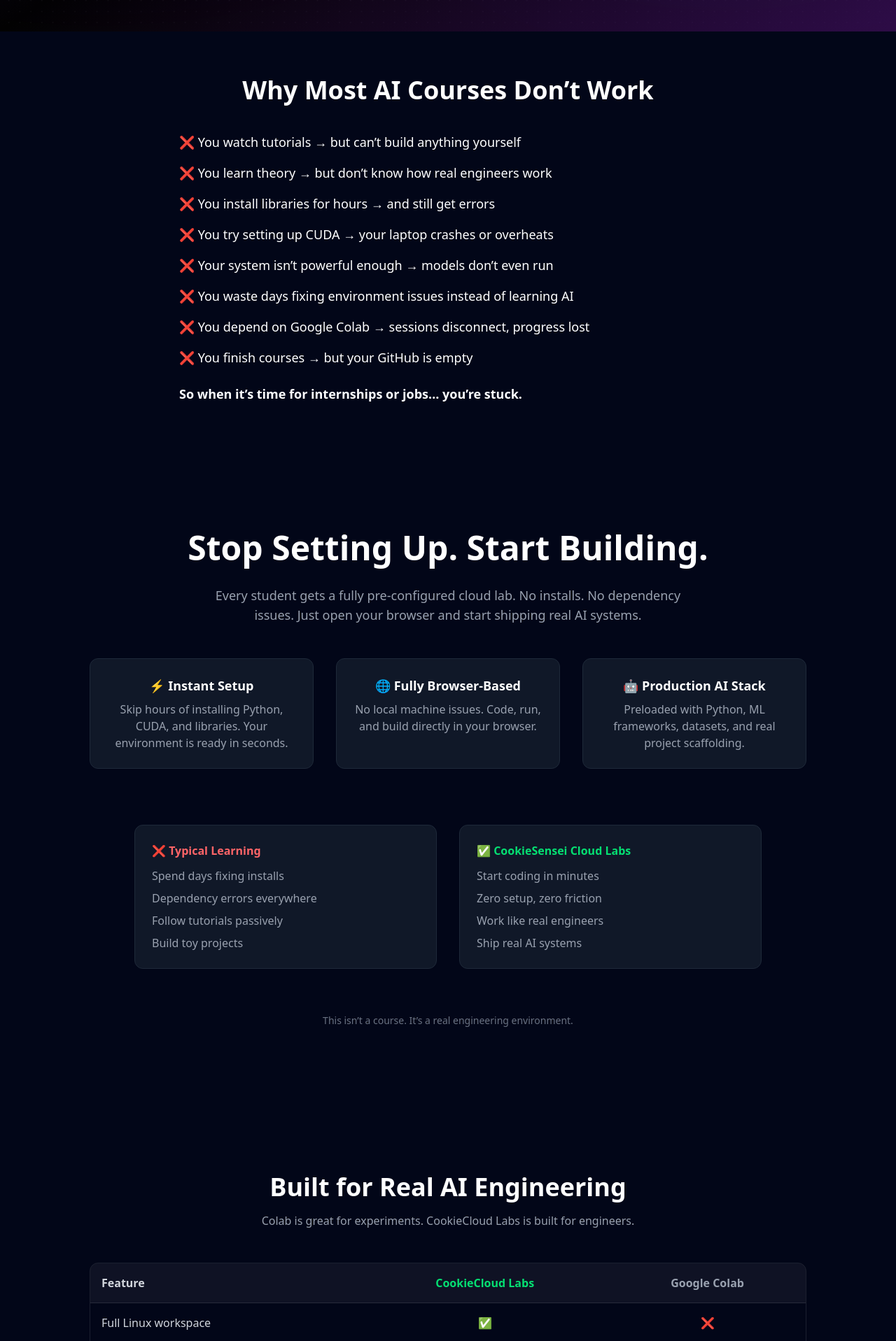
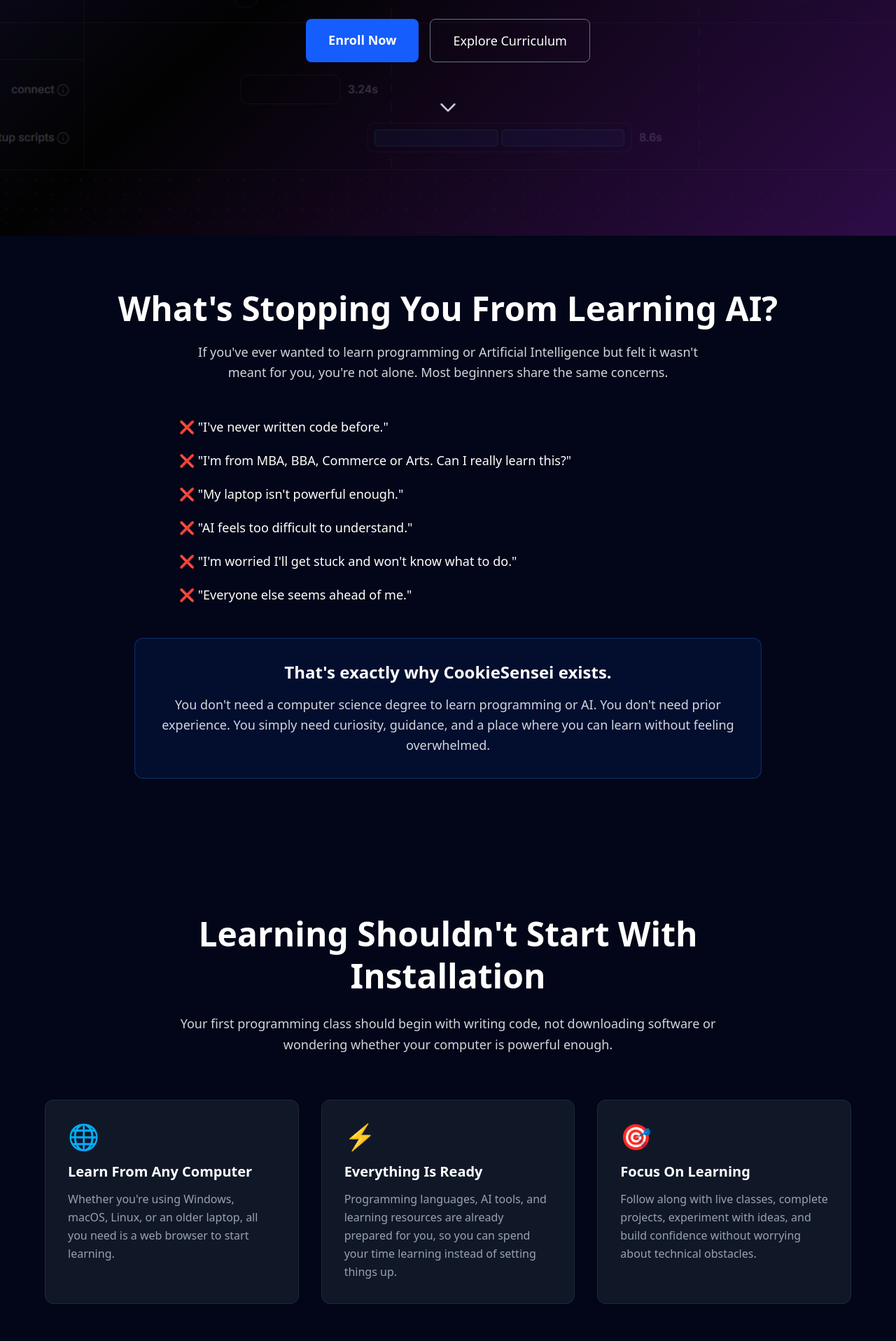
Before and after one commit to cookieSensei/cookiecloudlabs, a Next.js app: page / in a window 1280 px wide. Shown: the part 883-2800 px from the top of the page at 70% size. Built offline with nearby package versions, Linux system fonts and the light colour scheme.

Commit message:
feat: redesign homepage for beginner AI learners

```diff
--- a/app/page.tsx
+++ b/app/page.tsx
@@ -1,24 +1,10 @@
 import Hero from "@/components/Hero";
-// import About from "@/components/About";
+import Pain from "@/components/Pain";
+import CloudLabs from "@/components/CloudLabs";
+import WhatYouBuild from "@/components/WhatYouBuild";
+import Audience from "@/components/Audience";
 import Internship from "@/components/Internship";
-// import Footer from "@/components/Footer";
-// import Founder from "@/components/Founder";
-// import BootcampTimeline from "@/components/BootcampTimeline";
-// import CloudLabs from "@/components/CloudLabs";
-import Capstone from "@/components/Projects"
-import Audience from "@/components/Audience"
-import CTA from "@/components/CTA"
-import Comparison from "@/components/Comparison"
-// import FAQ from "@/components/FAQ"
-import WhyDifferent from "@/components/WhyDifferent";
-import Projects from "@/components/Projects";
-import ToolsGrid from "@/components/ToolsGrid";
-import WhatYouBuild from "@/components/WhatYouBuild";
-import GithubSection from "@/components/GithubSection";
-import Pain from "@/components/Pain";
-import Outcome from "@/components/Outcome";
-import CloudLabs from "@/components/CloudLabs";
-import HowItWorks from "@/components/HowItWorks";
+import CTA from "@/components/CTA";
 
 export default function Home() {
   return (
@@ -26,19 +12,9 @@
       <Hero />
       <Pain />
       <CloudLabs />
-    <Comparison />
-    <HowItWorks />
-    <WhyDifferent />
-
-    <Projects />
-
-    <GithubSection />
-
-    <Outcome />
+      <WhatYouBuild />
       <Audience />
       <Internship />
-
-
       <CTA />
     </>
   );
--- a/components/CloudLabs.tsx
+++ b/components/CloudLabs.tsx
@@ -1,85 +1,89 @@
 export default function CloudLabs() {
   return (
-    <section className="py-28 text-white text-center px-6">
+    <section className="py-28 text-white px-6">
 
-      {/* Headline */}
-      <h2 className="text-4xl md:text-5xl font-bold mb-6 leading-tight">
-        Stop Setting Up. Start Building.
-      </h2>
+      {/* Heading */}
+      <div className="max-w-4xl mx-auto text-center">
 
-      {/* Subheadline */}
-      <p className="text-gray-400 max-w-2xl mx-auto mb-12 text-lg">
-        Every student gets a fully pre-configured cloud lab.
-        No installs. No dependency issues. Just open your browser and start shipping real AI systems.
-      </p>
+        <h2 className="text-4xl md:text-5xl font-bold leading-tight">
+          Learning Shouldn't Start With Installation
+        </h2>
 
-      {/* Feature Grid */}
-      <div className="grid md:grid-cols-3 gap-8 max-w-5xl mx-auto">
+        <p className="mt-6 text-lg text-gray-300 leading-relaxed max-w-3xl mx-auto">
+          Your first programming class should begin with writing code, not
+          downloading software or wondering whether your computer is powerful
+          enough.
+        </p>
 
-        <div className="bg-gray-900 border border-gray-800 p-6 rounded-xl">
-          <h3 className="font-semibold text-lg mb-2">
-            ⚡ Instant Setup
+      </div>
+
+      {/* Features */}
+      <div className="mt-16 grid md:grid-cols-3 gap-8 max-w-6xl mx-auto">
+
+        <div className="bg-gray-900 border border-gray-800 rounded-xl p-8">
+
+          <div className="text-4xl mb-4">🌐</div>
+
+          <h3 className="text-xl font-semibold mb-3">
+            Learn From Any Computer
           </h3>
-          <p className="text-gray-400">
-            Skip hours of installing Python, CUDA, and libraries.
-            Your environment is ready in seconds.
+
+          <p className="text-gray-400 leading-relaxed">
+            Whether you're using Windows, macOS, Linux, or an older laptop,
+            all you need is a web browser to start learning.
           </p>
+
         </div>
 
-        <div className="bg-gray-900 border border-gray-800 p-6 rounded-xl">
-          <h3 className="font-semibold text-lg mb-2">
-            🌐 Fully Browser-Based
+        <div className="bg-gray-900 border border-gray-800 rounded-xl p-8">
+
+          <div className="text-4xl mb-4">⚡</div>
+
+          <h3 className="text-xl font-semibold mb-3">
+            Everything Is Ready
           </h3>
-          <p className="text-gray-400">
-            No local machine issues. Code, run, and build directly in your browser.
+
+          <p className="text-gray-400 leading-relaxed">
+            Programming languages, AI tools, and learning resources are already
+            prepared for you, so you can spend your time learning instead of
+            setting things up.
           </p>
+
         </div>
 
-        <div className="bg-gray-900 border border-gray-800 p-6 rounded-xl">
-          <h3 className="font-semibold text-lg mb-2">
-            🤖 Production AI Stack
+        <div className="bg-gray-900 border border-gray-800 rounded-xl p-8">
+
+          <div className="text-4xl mb-4">🎯</div>
+
+          <h3 className="text-xl font-semibold mb-3">
+            Focus On Learning
           </h3>
-          <p className="text-gray-400">
-            Preloaded with Python, ML frameworks, datasets, and real project scaffolding.
+
+          <p className="text-gray-400 leading-relaxed">
+            Follow along with live classes, complete projects, experiment with
+            ideas, and build confidence without worrying about technical
+            obstacles.
           </p>
+
         </div>
 
       </div>
 
-      {/* Contrast Section */}
-      <div className="mt-20 max-w-4xl mx-auto grid md:grid-cols-2 gap-8 text-left">
+      {/* Highlight */}
+      <div className="mt-20 max-w-5xl mx-auto bg-gradient-to-r from-blue-600/10 to-indigo-600/10 border border-blue-500/20 rounded-2xl p-10">
 
-        <div className="bg-gray-900 border border-gray-800 p-6 rounded-xl">
-          <h4 className="text-red-400 font-semibold mb-3">
-            ❌ Typical Learning
-          </h4>
-          <ul className="text-gray-400 space-y-2">
-            <li>Spend days fixing installs</li>
-            <li>Dependency errors everywhere</li>
-            <li>Follow tutorials passively</li>
-            <li>Build toy projects</li>
-          </ul>
-        </div>
+        <h3 className="text-2xl md:text-3xl font-bold text-center mb-6">
+          CookieSensei Cloud Labs
+        </h3>
 
-        <div className="bg-gray-900 border border-gray-800 p-6 rounded-xl">
-          <h4 className="text-green-400 font-semibold mb-3">
-            ✅ CookieSensei Cloud Labs
-          </h4>
-          <ul className="text-gray-400 space-y-2">
-            <li>Start coding in minutes</li>
-            <li>Zero setup, zero friction</li>
-            <li>Work like real engineers</li>
-            <li>Ship real AI systems</li>
-          </ul>
-        </div>
+        <p className="text-center text-gray-300 text-lg leading-relaxed max-w-3xl mx-auto">
+          We built CookieSensei Cloud Labs so you can focus on learning,
+          experimenting, and solving real-world problems, instead of spending
+          your time trying to make software work on your own computer.
+        </p>
 
       </div>
 
-      {/* Bottom punch line */}
-      <p className="mt-16 text-gray-500 text-sm">
-        This isn’t a course. It’s a real engineering environment.
-      </p>
-
     </section>
-  )
+  );
 }
--- a/components/Comparison.tsx
+++ /dev/null
@@ -1,70 +0,0 @@
-export default function Comparison() {
-  const rows = [
-    { feature: "Full Linux workspace", cookiecloud: "✅", colab: "❌" },
-    { feature: "VS Code IDE", cookiecloud: "✅", colab: "❌" },
-    { feature: "Git workflow", cookiecloud: "✅", colab: "Limited" },
-    { feature: "Pull requests", cookiecloud: "✅", colab: "❌" },
-    { feature: "Team repos", cookiecloud: "✅", colab: "❌" },
-    { feature: "Terminal access", cookiecloud: "✅", colab: "Limited" },
-    { feature: "Docker support", cookiecloud: "✅", colab: "❌" },
-  ]
-
-  return (
-    <section id="comparison" className="py-24 px-6 text-white">
-      <div className="max-w-5xl mx-auto">
-
-        <h2 className="text-3xl md:text-4xl font-bold text-center mb-4">
-          Built for Real AI Engineering
-        </h2>
-
-        <p className="text-center text-gray-400 mb-12">
-          Colab is great for experiments. CookieCloud Labs is built for engineers.
-        </p>
-
-        <div className="overflow-x-auto rounded-xl border border-white/10">
-          <table className="w-full">
-
-            <thead className="bg-white/5">
-              <tr>
-                <th className="text-left p-4 text-gray-300">Feature</th>
-                <th className="text-center p-4 text-green-400 font-semibold">
-                  CookieCloud Labs
-                </th>
-                <th className="text-center p-4 text-gray-400">
-                  Google Colab
-                </th>
-              </tr>
-            </thead>
-
-            <tbody>
-              {rows.map((row, index) => (
-                <tr
-                  key={index}
-                  className="border-t border-white/10 hover:bg-white/5"
-                >
-                  <td className="p-4 text-gray-300">{row.feature}</td>
-
-                  <td className="p-4 text-center text-green-400 font-semibold">
-                    {row.cookiecloud}
-                  </td>
-
-                  <td className="p-4 text-center text-gray-400">
-                    {row.colab}
-                  </td>
-                </tr>
-              ))}
-            </tbody>
-
-          </table>
-        </div>
-
-        <div className="mt-12 text-center">
-          <p className="text-xl font-semibold text-green-400">
-            “Colab is for experiments. CookieCloud Labs is for engineers.”
-          </p>
-        </div>
-
-      </div>
-    </section>
-  )
-}
--- a/components/Hero.tsx
+++ b/components/Hero.tsx
@@ -1,6 +1,6 @@
 export default function Hero() {
   return (
-    <section className="relative py-28 md:py-36 text-white overflow-hidden">
+    <section className="relative py-32 md:py-40 text-white overflow-hidden">
 
       {/* Background Image */}
       <div
@@ -8,10 +8,10 @@
         style={{ backgroundImage: "url('/hero-bg.png')" }}
       ></div>
 
-      {/* Balanced Overlay */}
+      {/* Dark Overlay */}
       <div className="absolute inset-0 bg-black/80"></div>
 
-      {/* Subtle Gradient */}
+      {/* Gradient Overlay */}
       <div className="absolute inset-0 bg-gradient-to-br from-indigo-900/50 via-transparent to-purple-900/50"></div>
 
       {/* Glow Effects */}
@@ -21,50 +21,59 @@
       {/* Content */}
       <div className="relative max-w-6xl mx-auto px-6 text-center">
 
-        <h1 className="text-4xl md:text-6xl font-bold leading-tight mb-6">
-          Build Real AI Systems in the Cloud — No Setup, Just Shipping
+        <h1 className="text-5xl md:text-7xl font-bold leading-tight mb-8">
+          Learn Programming & AI,<br />
+          Even If You've Never Written Code
         </h1>
 
-        <p className="text-lg md:text-xl text-gray-300 max-w-2xl mx-auto mb-6">
-          Train like an engineer from day one using pre-configured cloud labs, real repos, and production workflows.
+        <p className="text-lg md:text-2xl text-gray-300 max-w-3xl mx-auto mb-8 leading-relaxed">
+          Programming and Artificial Intelligence are no longer skills reserved
+          for software engineers. Learn to solve real-world problems through
+          live classes and browser-based Cloud Labs, no setup, no expensive
+          hardware, just your curiosity.
         </p>
 
-        {/* Differentiation */}
-        <div className="text-gray-400 text-sm md:text-base mb-8 space-y-2">
-          <p>✔ Your own cloud dev environment (ready in minutes)</p>
-          <p>✔ Small cohorts (max 6 people)</p>
-          <p>✔ Live guidance + accountability</p>
-          <p>✔ Work with Git, PRs, and team workflows</p>
+        {/* Highlights */}
+        <div className="text-gray-300 text-base md:text-lg mb-10 space-y-3">
+
+          <p>✔ No programming experience required</p>
+
+          <p>✔ Learn through live, instructor-led sessions</p>
+
+          <p>✔ Everything runs in your browser</p>
+
+          <p>✔ Build practical AI projects from day one</p>
+
         </div>
 
         {/* CTA */}
-        <div className="mt-8 flex justify-center gap-4">
+        <div className="flex flex-col sm:flex-row justify-center gap-4">
+
           <a
             href="/enroll"
-            className="bg-blue-600 px-6 py-3 rounded-lg font-semibold"
+            className="bg-blue-600 hover:bg-blue-700 transition px-8 py-4 rounded-lg font-semibold text-lg"
           >
-            Start Building in the Cloud
+            Enroll Now
           </a>
 
           <a
             href="/curriculum"
-            className="border border-gray-600 px-6 py-3 rounded-lg"
+            className="border border-gray-500 hover:border-white hover:bg-white/10 transition px-8 py-4 rounded-lg text-lg"
           >
-            Explore Real Projects
+            Explore Curriculum
           </a>
+
         </div>
 
-
-
         {/* Scroll Arrow */}
-        <div className="mt-10 flex justify-center">
+        <div className="mt-14 flex justify-center">
           <a
             href="#comparison"
-            className="flex justify-center mt-10 animate-bounce cursor-pointer"
+            className="animate-bounce cursor-pointer"
           >
             <svg
               xmlns="http://www.w3.org/2000/svg"
-              className="w-8 h-8 text-white opacity-80 hover:opacity-100"
+              className="w-8 h-8 text-white opacity-80 hover:opacity-100 transition"
               fill="none"
               viewBox="0 0 24 24"
               stroke="currentColor"
@@ -82,8 +91,5 @@
       </div>
 
     </section>
-
-
-
   );
 }
--- a/components/Pain.tsx
+++ b/components/Pain.tsx
@@ -1,24 +1,48 @@
 export default function Pain() {
   return (
-    <section className="py-16 px-6 md:px-20">
-      <h2 className="text-3xl md:text-4xl font-bold text-center">
-        Why Most AI Courses Don’t Work
+    <section className="py-20 px-6 md:px-20">
+
+      <h2 className="text-3xl md:text-5xl font-bold text-center">
+        What's Stopping You From Learning AI?
       </h2>
 
-      <div className="mt-10 max-w-3xl mx-auto text-lg text-white space-y-4">
-        <p>❌ You watch tutorials → but can’t build anything yourself</p>
-        <p>❌ You learn theory → but don’t know how real engineers work</p>
-        <p>❌ You install libraries for hours → and still get errors</p>
-        <p>❌ You try setting up CUDA → your laptop crashes or overheats</p>
-        <p>❌ Your system isn’t powerful enough → models don’t even run</p>
-        <p>❌ You waste days fixing environment issues instead of learning AI</p>
-        <p>❌ You depend on Google Colab → sessions disconnect, progress lost</p>
-        <p>❌ You finish courses → but your GitHub is empty</p>
+      <p className="mt-6 max-w-3xl mx-auto text-center text-gray-300 text-lg leading-relaxed">
+        If you've ever wanted to learn programming or Artificial Intelligence
+        but felt it wasn't meant for you, you're not alone.
+        Most beginners share the same concerns.
+      </p>
 
-        <p className="font-semibold mt-6">
-          So when it’s time for internships or jobs… you’re stuck.
+      <div className="mt-12 max-w-3xl mx-auto text-lg text-white space-y-5">
+
+        <p>❌ "I've never written code before."</p>
+
+        <p>❌ "I'm from MBA, BBA, Commerce or Arts. Can I really learn this?"</p>
+
+        <p>❌ "My laptop isn't powerful enough."</p>
+
+        <p>❌ "AI feels too difficult to understand."</p>
+
+        <p>❌ "I'm worried I'll get stuck and won't know what to do."</p>
+
+        <p>❌ "Everyone else seems ahead of me."</p>
+
+      </div>
+
+      <div className="mt-12 max-w-4xl mx-auto bg-blue-600/10 border border-blue-500/30 rounded-xl p-8">
+
+        <h3 className="text-2xl font-semibold text-center mb-4">
+          That's exactly why CookieSensei exists.
+        </h3>
+
+        <p className="text-center text-gray-300 text-lg leading-relaxed">
+          You don't need a computer science degree to learn programming or AI.
+          You don't need prior experience.
+          You simply need curiosity, guidance, and a place where you can learn
+          without feeling overwhelmed.
         </p>
+
       </div>
+
     </section>
   );
 }
```
Also changed, not shown: components/WhatYouBuild.tsx (+73 -18 lines). Lines whose indentation alone changed are shown as unchanged.
